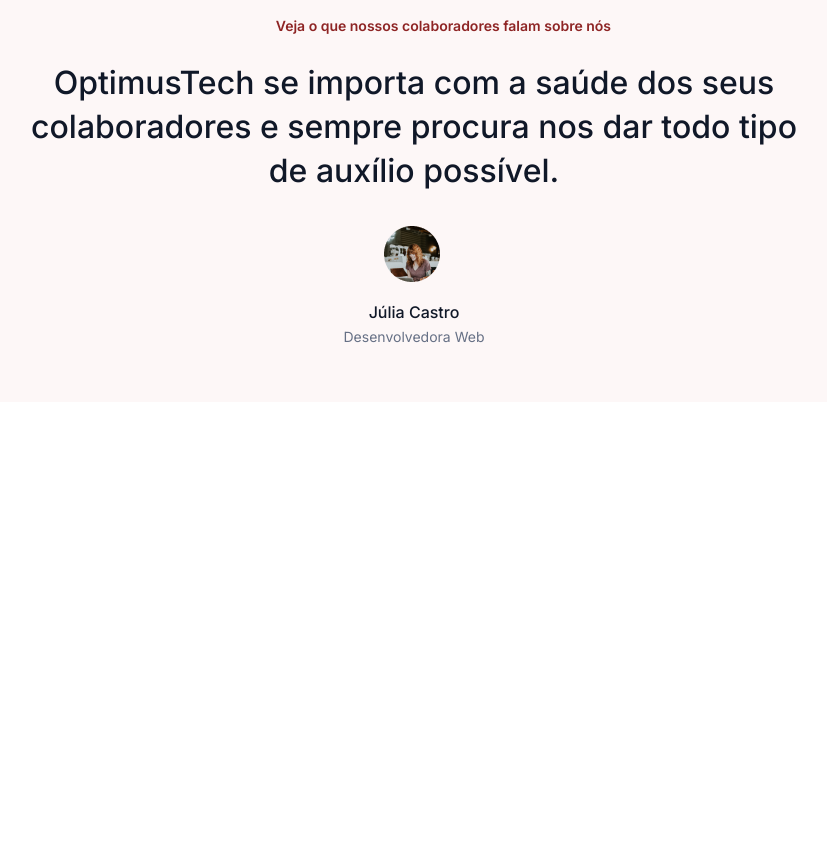
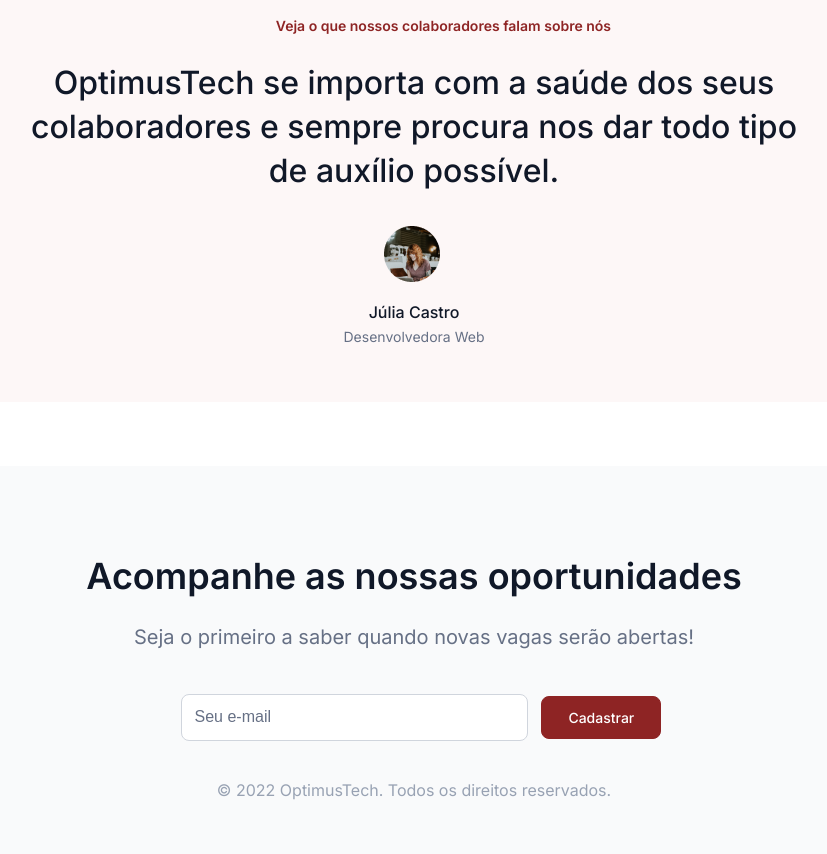
Before and after one commit to Victor1995barros/7days_of_code, a plain HTML site: page Optimus Tech/index.html in a window 1280 px wide. Shown: the part 2533-3387 px from the top of the page, without its empty margins (226-1053 px from the left). Before the commit the page ends 2999 px from the top, so only its background shows below. Drawn offline with Linux system fonts and the light colour scheme.

Commit message:
Versão Final

```diff
--- a/Optimus Tech/index.html
+++ b/Optimus Tech/index.html
@@ -133,9 +133,17 @@
                 <p class="depoimentos-imagem-cargo">Desenvolvedora Web</p>
             </div>
         </section>
-
-
-
     </main>
+    <footer class="rodape">
+        <div class="rodape-container">
+            <h1 class="rodape-titulo">Acompanhe as nossas oportunidades</h1>
+            <p class="rodape-paragrafo">Seja o primeiro a saber quando novas vagas serão abertas!</p>
+        </div>
+       <div class="formulario">
+        <input class="email" type="email" name="email" placeholder="Seu e-mail" id="email">
+        <button class="botao" type="submit">Cadastrar</button>
+       </div>
+       <p class="copyright">© 2022 OptimusTech. Todos os direitos reservados.</p>
+    </footer>
 </body>
 </html>
--- a/Optimus Tech/style.css
+++ b/Optimus Tech/style.css
@@ -349,3 +349,81 @@ header{
     margin-top: -7%;
     margin-bottom: -5%;
 }
+
+.rodape{
+    font-family:"Inter", sans-serif;
+    background-color: #F9FAFB;
+    padding-top:5%;
+    padding-bottom:3%;
+}
+
+.rodape-container{
+    display:flex;
+    flex-direction: column;
+    align-items: center;
+    justify-items: center;
+}
+
+.rodape-titulo{
+    color:#101828;
+    font-size:36px;
+    font-weight: 600;
+    margin-bottom: 0.5%;
+}
+
+.rodape-paragrafo{
+    color:var(--text-color);
+    font-weight: 400;
+    font-size: 20px;
+}
+
+.formulario{
+    display: flex;
+    flex-direction: row;
+    align-items: center;
+    justify-items: center;
+    margin-top: 2%;
+    margin-left: -4%;
+    gap: 5%;
+    justify-self: center;
+}
+
+.copyright{
+    color:#98A2B3;
+    font-weight: 400;
+    font-size: 16px;
+    align-self: center;
+    justify-self: center;
+    margin-top: 3%;
+}
+
+.email{
+    background-color: #FFFFFF;
+    border: 1px solid #D0D5DD;
+    border-radius: 8px;
+    padding-top: 15px;
+    padding-bottom: 15px;
+    padding-left: 13px;
+    padding-right: 60%;
+    margin-left: -30%;
+}
+
+.email::placeholder{
+    color: #667085;
+    font-size: 16px;
+    font-weight: 400;
+}
+
+.botao{
+    background-color: #8E2424;
+    border: 1px solid #8E2424;
+    border-radius: 8px;
+    font-family: "Inter", sans-serif;
+    font-weight: 500;
+    font-size: 14px;
+    padding-top: 12px;
+    padding-bottom: 12px;
+    padding-left: 10%;
+    padding-right: 10%;
+    color: #FFFFFF;
+}
```
